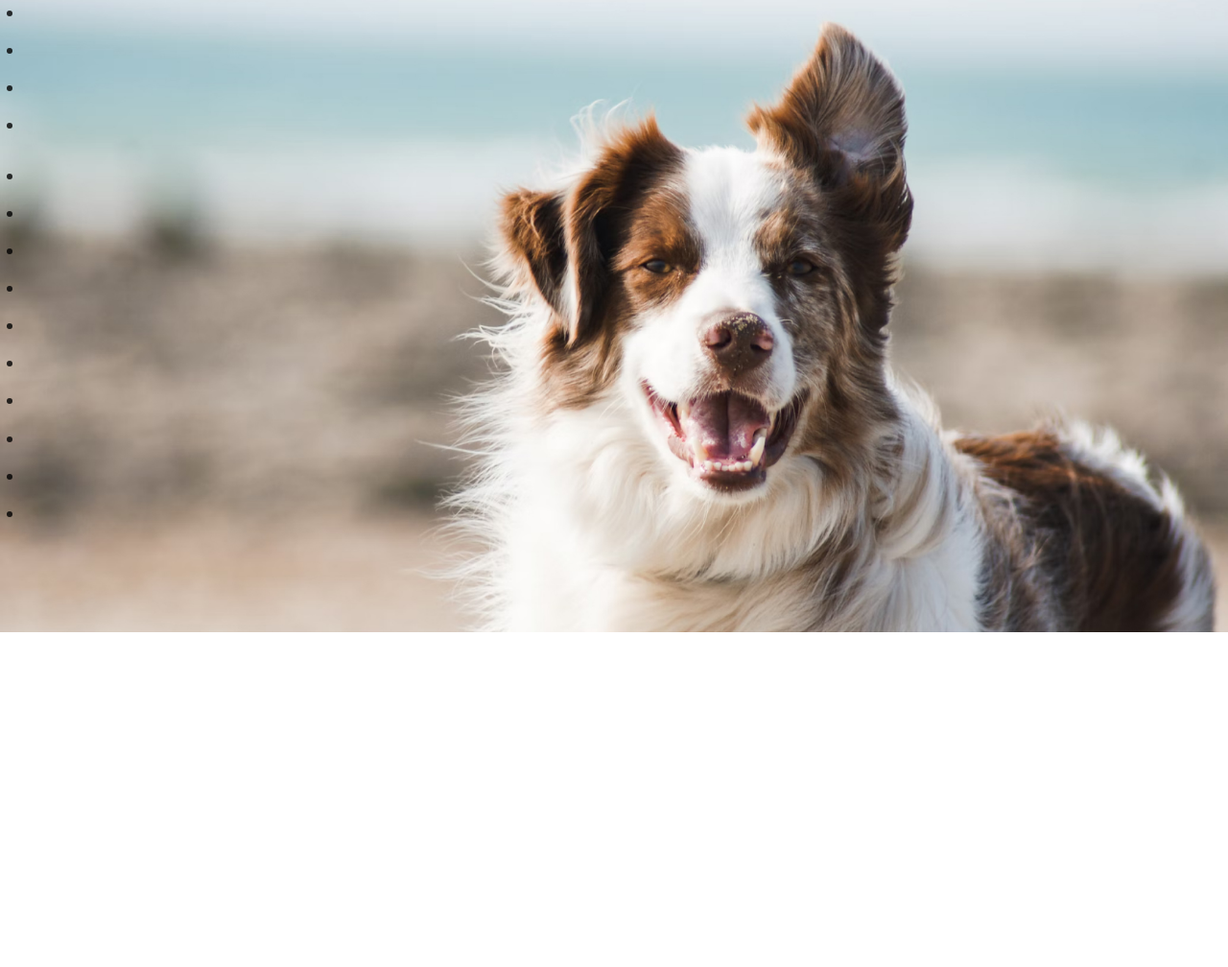
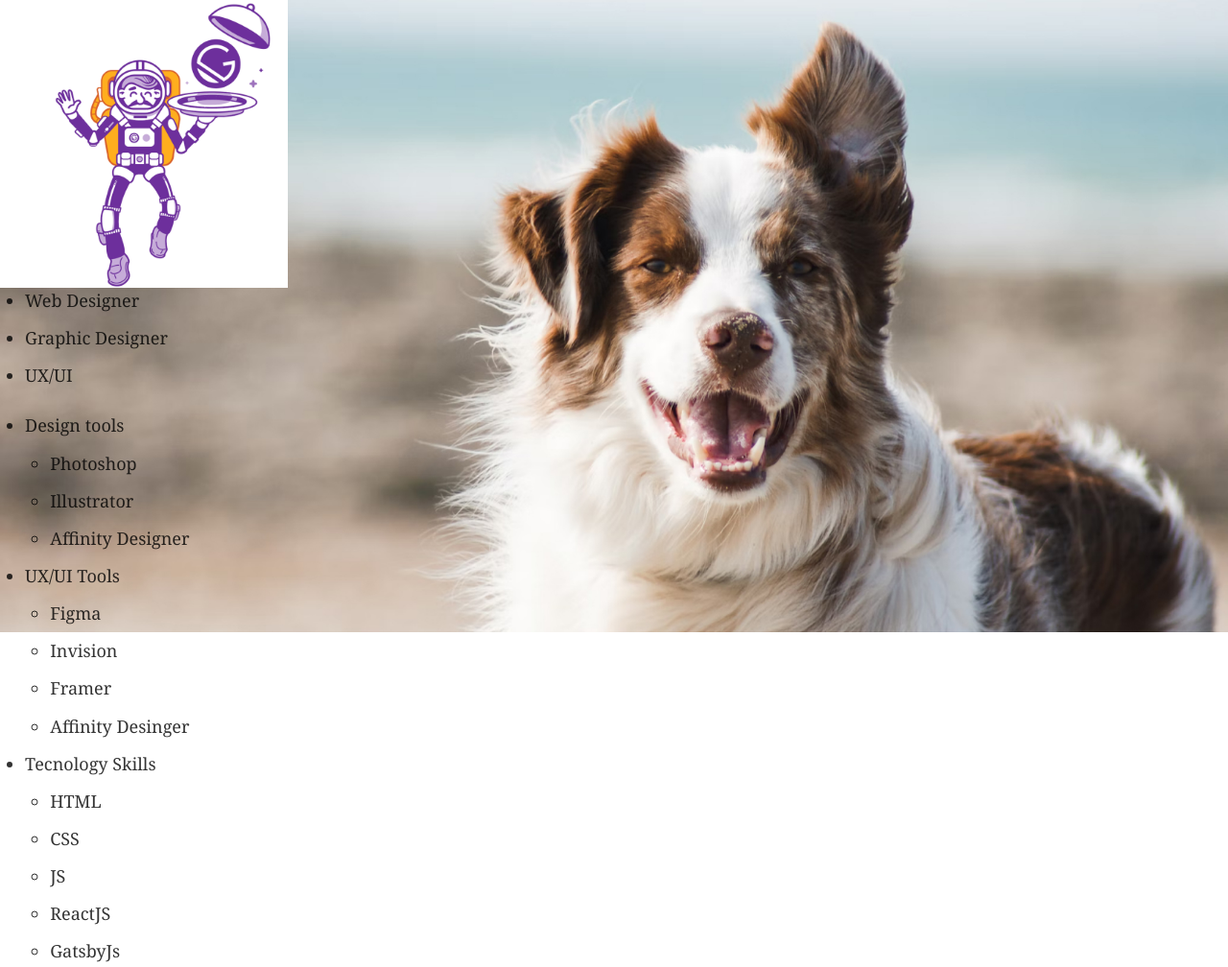
Before and after one commit to paolodedomini/portfolio, a Gatsby site: page / in a window 1280 px wide. Shown: the top 1008 px of the page at 96% size. Before the commit the page ends 800 px from the top, so only its background shows below. Built offline with nearby package versions, Linux system fonts and the light colour scheme; Gatsby itself is replaced by a stand-in of ours.

Commit message:
home e dati

```diff
--- a/src/components/headerHome.jsx
+++ b/src/components/headerHome.jsx
@@ -1,16 +1,66 @@
 import * as React from "react"
-import { Link } from "gatsby"
-import { StaticImage } from "gatsby-plugin-image"
+import { useStaticQuery, graphql } from "gatsby"
+import { StaticImage, GatsbyImage, getImage } from "gatsby-plugin-image"
 
 const HeaderHome = () => {
+    const data = useStaticQuery(graphql`
+      {
+        allDataYaml {
+          edges {
+            node {
+              skills {
+                title
+                apps {
+                  link
+                  name
+                }
+              }
+              personal {
+                logo {
+                  childImageSharp {
+                    gatsbyImageData(width: 300)
+                  }
+                }
+                titles
+              }
+            }
+          }
+        }
+      }
+    `)
 
+
+    const skills = data.allDataYaml.edges[0].node.skills
+    const personal = data.allDataYaml.edges[0].node.personal
+    const logo = getImage(personal.logo)
+    const logos = skills.map((item) => {
+       const y = item.apps.map((i)=>i.logo)
+        return y
+    })
+    console.log(logos);
     return <header>
         <div className="block-home">
+            <div className="logo">
+                <GatsbyImage image={logo} alt={personal.altlogo} />
+                <ul>
+                    {personal.titles.map((item) => {
+                        return <li>{item}</li>
+                    })}
+                </ul>
+            </div>
             <ul className="skills">
-                <li></li>
-                <li></li>
-                <li></li>
-                <li></li>
+                {skills.map((item) => {
+                    return <li key={item.title}>
+                        {item.title}
+                        <ul>
+
+                            {item.apps.map((item) => {
+                                return <li>{item.name}</li>
+
+                            })}
+                        </ul>
+                    </li>
+                })}
             </ul>
             <ul className="apps">
                 <li></li>
--- a/src/data/home.yml
+++ b/src/data/home.yml
@@ -1,5 +1,13 @@
+personal:
+  logo: '../images/gatsby-astronaut.png'
+  altlogo: 'logo'
+  titles:
+    - Web Designer
+    - Graphic Designer
+    - UX/UI
+  paragraph: 'lorem ipsum vaffanculo'
 skills:
-  - title: design_tools
+  - title: Design tools
     apps:
       - name: Photoshop
         logo: '../images/gatsby-astronaut.png'
@@ -10,7 +18,7 @@ skills:
       - name: Affinity Designer
         logo: '../images/gatsby-astronaut.png'
         link: 'https://www.adobe.com/it/products/photoshop.html'
-  - title: ux/ui_tools
+  - title: UX/UI Tools
     apps:
       - name: Figma
         logo: '../images/gatsby-astronaut.png'
@@ -24,7 +32,7 @@ skills:
       - name: Affinity Desinger
         logo: '../images/gatsby-astronaut.png'
         link: 'https://www.adobe.com/it/products/photoshop.html'
-  - title: tecnology_skills
+  - title: Tecnology Skills
     apps:
       - name: HTML
         logo: '../images/gatsby-astronaut.png'
@@ -41,7 +49,7 @@ skills:
       - name: GatsbyJs
         logo: '../images/gatsby-astronaut.png'
         link: 'https://www.adobe.com/it/products/photoshop.html'
-  - title: coding_tools
+  - title: Coding Tools
     apps:
       - name: VSCode
         logo: '../images/gatsby-astronaut.png'
```
